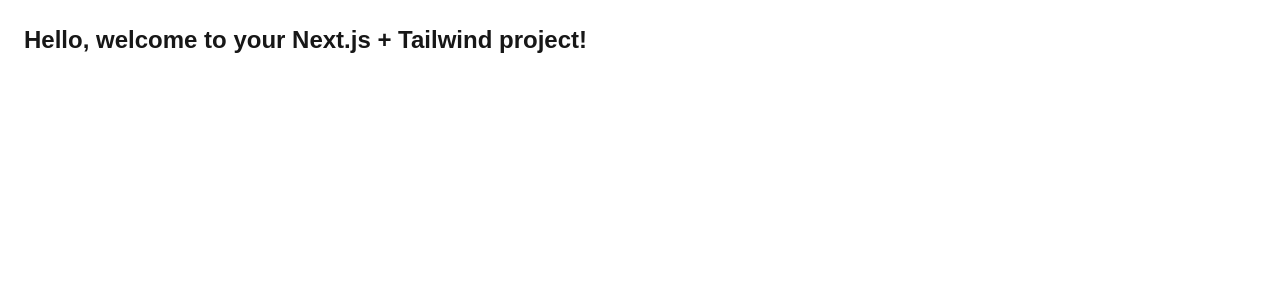
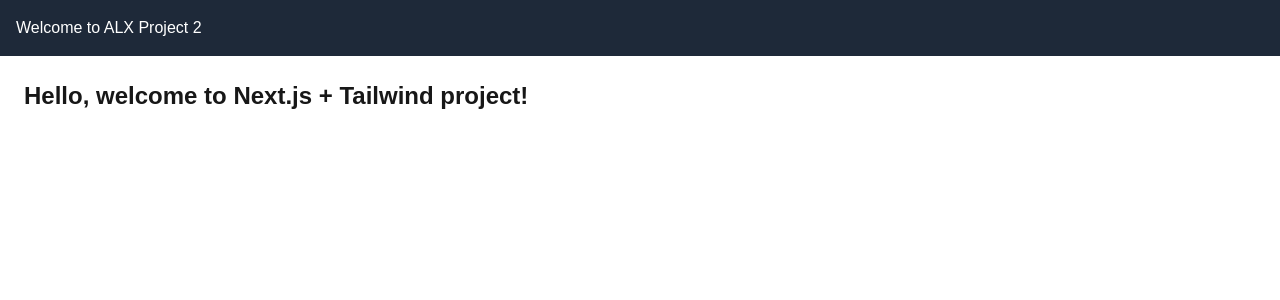
Before and after one commit to redu-1995/alx-project-0x02-setup, a Next.js app in the folder alx-project-0x02/: page / in a window 1280 px wide. Shown: the top 300 px of the page. Built offline with nearby package versions, Linux system fonts and the light colour scheme.

Commit message:
adding header file

```diff
--- a/alx-project-0x02/pages/index.tsx
+++ b/alx-project-0x02/pages/index.tsx
@@ -1,10 +1,17 @@
-import Head from "next/head";
+import Head from 'next/head';
+import Header from '@/components/layout/Header';
 
 export default function Home() {
   return (
     <div>
+      <Head>
+        <title>ALX Project</title>
+        </Head>
+        <Header />
+        <meta name="description" content="A simple Next.js project with Tailwind CSS" />
+        <link rel="icon" href="/favicon.ico" />
       <main className="p-6">
-        <h1 className="text-2xl font-bold">Hello, welcome to your Next.js + Tailwind project!</h1>
+        <h1 className="text-2xl font-bold">Hello, welcome to  Next.js + Tailwind project!</h1>
       </main>
     </div>
   );
```
